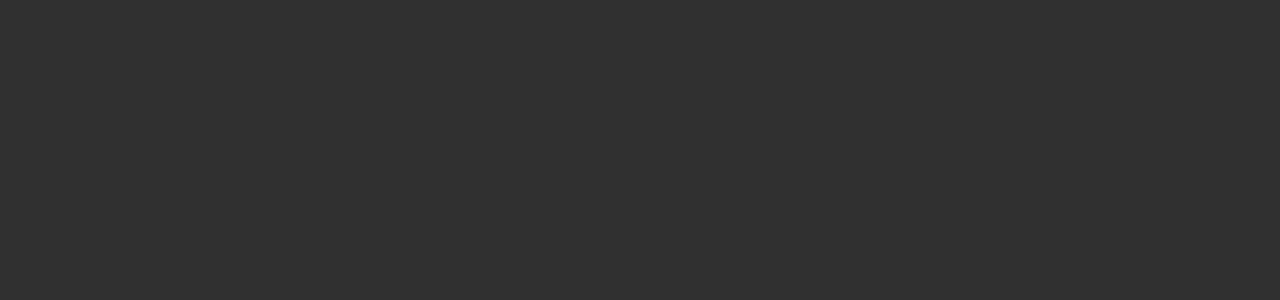
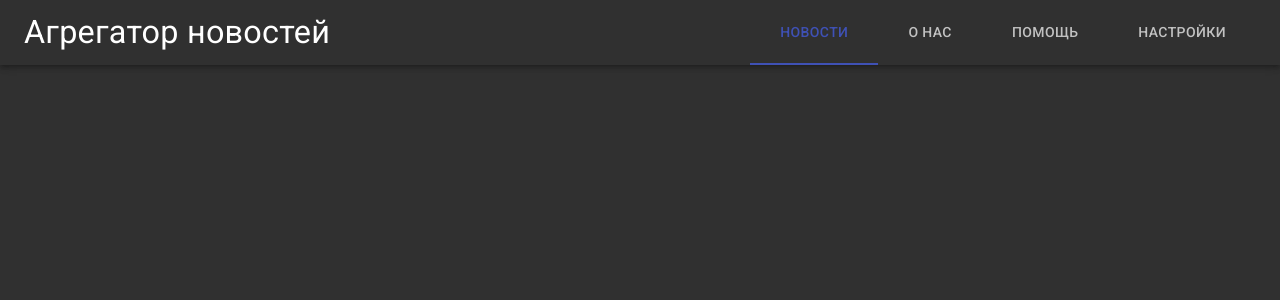
Before and after one commit to NikolayGoncharuk/spa_news_aggregator, a React (Create React App) app: page / in a window 1280 px wide. Shown: the top 300 px of the page. Built offline with nearby package versions, Linux system fonts and the light colour scheme.

Commit message:
Добавлен Header

```diff
--- a/public/index.html
+++ b/public/index.html
@@ -1,14 +1,12 @@
 <!DOCTYPE html>
 <html lang="ru">
+
 <head>
   <meta charset="utf-8" />
   <link rel="icon" href="%PUBLIC_URL%/favicon.ico" />
   <meta name="viewport" content="width=device-width, initial-scale=1" />
   <meta name="theme-color" content="#000000" />
-    <meta
-      name="description"
-      content="Web site created using create-react-app"
-    />
+  <meta name="description" content="Web site created using create-react-app" />
   <link rel="apple-touch-icon" href="%PUBLIC_URL%/logo192.png" />
   <!--
       manifest.json provides metadata used when your web app is installed on a
@@ -24,10 +22,11 @@
       work correctly both with client-side routing and a non-root public URL.
       Learn how to configure a non-root public URL by running `npm run build`.
     -->
-    <title>Новостной агрегатор</title>
+  <title>Агрегатор новостей</title>
   <link rel="stylesheet" href="https://fonts.googleapis.com/css?family=Roboto:300,400,500,700&display=swap" />
   <link rel="stylesheet" href="https://fonts.googleapis.com/icon?family=Material+Icons" />
 </head>
+
 <body>
   <noscript>You need to enable JavaScript to run this app.</noscript>
   <div id="root"></div>
@@ -42,4 +41,5 @@
       To create a production bundle, use `npm run build` or `yarn build`.
     -->
 </body>
+
 </html>
--- a/src/App.jsx
+++ b/src/App.jsx
@@ -2,12 +2,15 @@
 import { ThemeProvider, responsiveFontSizes } from '@material-ui/core/styles';
 import makeTheme from './theme/theme';
 import CssBaseline from '@material-ui/core/CssBaseline';
+// Components
+import Header from './components/header/Header';
 
 export default function App() {
   const theme = responsiveFontSizes(makeTheme);
   return (
     <ThemeProvider theme={theme}>
       <CssBaseline />
+      <Header />
     </ThemeProvider>
   );
 };
--- /dev/null
+++ b/src/components/header/Header.jsx
@@ -0,0 +1,50 @@
+import React from 'react';
+import { withStyles } from '@material-ui/core/styles';
+// Styled Components
+import AppBar from '@material-ui/core/AppBar';
+import Toolbar from '@material-ui/core/Toolbar';
+import Grid from '@material-ui/core/Grid';
+import Typography from '@material-ui/core/Typography';
+import Tabs from '@material-ui/core/Tabs';
+import Tab from '@material-ui/core/Tab';
+
+export default function Header() {
+  const [value, setValue] = React.useState(0);
+
+  const handleChange = (event, newValue) => {
+    setValue(newValue);
+  };
+
+  const StyledTab = withStyles(theme => ({
+    root: {
+      padding: '20px 30px',
+      minWidth: 0,
+    },
+  }))(props => <Tab disableRipple {...props} />);
+
+  return (
+    <AppBar position="static" color="transparent">
+      <Toolbar variant="dense">
+        <Grid container justify="space-between" alignItems="center">
+          <Grid item>
+            <Typography variant="h4">Агрегатор новостей</Typography>
+          </Grid>
+          <Grid item>
+            <Tabs
+              value={value}
+              onChange={handleChange}
+              indicatorColor="primary"
+              textColor="primary"
+              centered
+            >
+              <StyledTab label="Новости" />
+              <StyledTab label="О нас" />
+              <StyledTab label="Помощь" />
+              <StyledTab label="Настройки" />
+            </Tabs>
+          </Grid>
+        </Grid>
+      </Toolbar>
+    </AppBar>
+  );
+};
```
Lines whose indentation alone changed are shown as unchanged.
